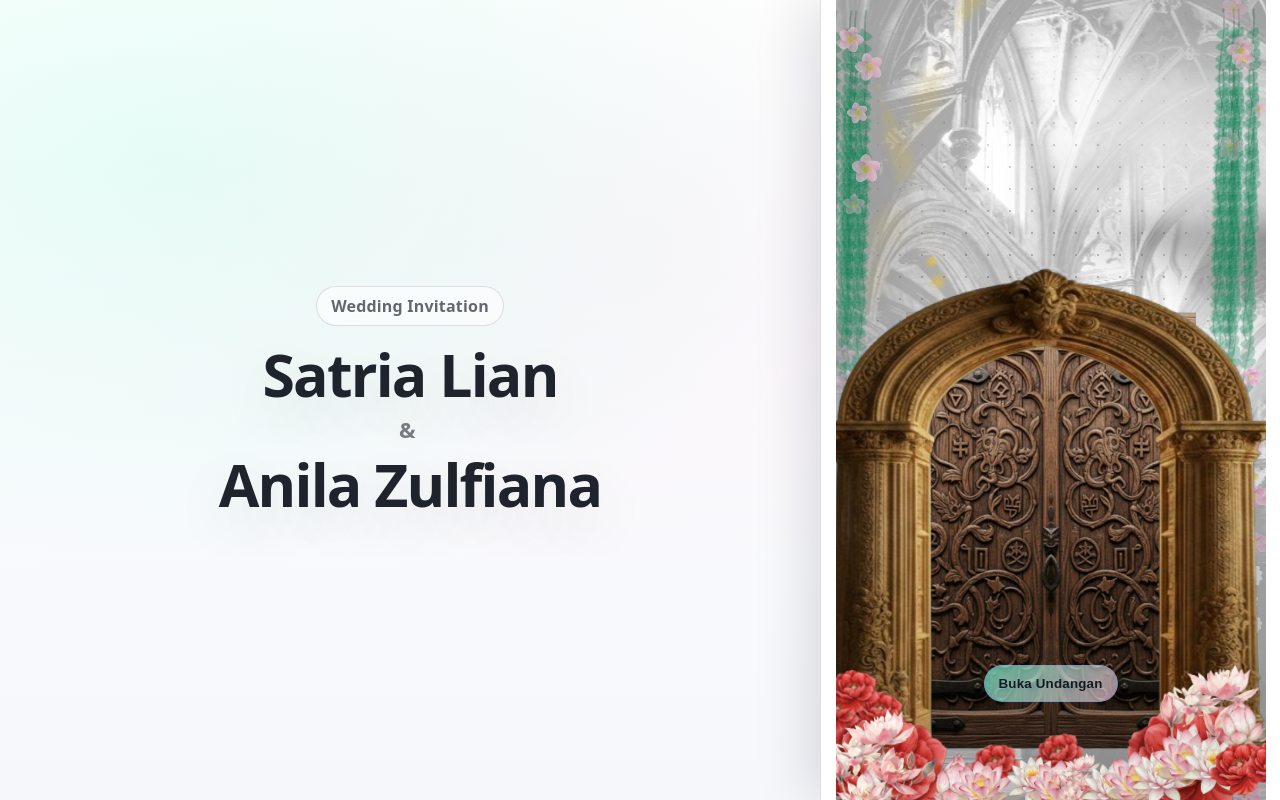
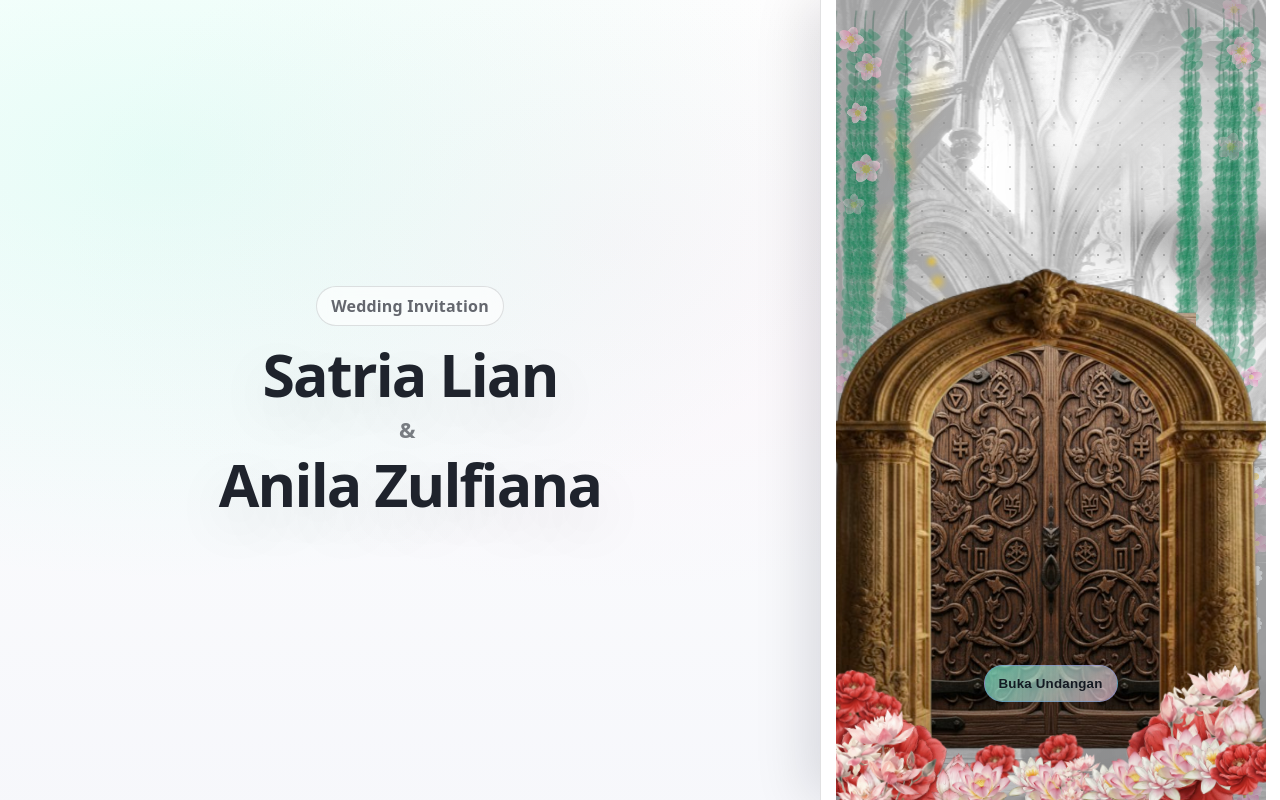
Before and after one commit to yurasera/FloWedding, a React (Vite) app: page / in a window 1280 px wide. Built offline with nearby package versions, Linux system fonts and the light colour scheme.

Commit message:
refactor: ivyLayer count

```diff
--- a/src/components/microParallax/IvyLayer.jsx
+++ b/src/components/microParallax/IvyLayer.jsx
@@ -92,13 +92,16 @@ export default function IvyLayer() {
     <ParallaxLayer speed={0.08} range={220} mouseX={22} mouseY={14} rotateX={0} rotateY={0} className="micro-layer micro-ivy">
       <div className="ivy-corners" aria-hidden="true">
         {makeInstances("left", -10)}
-        {makeInstances("left", 5)}
         {makeInstances("left", 10)}
         {makeInstances("left", 20)}
+        {makeInstances("left", 28)}
+        {makeInstances("left", 60)}
         {makeInstances("right", -10)}
         {makeInstances("right", 5)}
         {makeInstances("right", 10)}
         {makeInstances("right", 20)}
+        {makeInstances("right", 48)}
+        {makeInstances("right", 55)}
       </div>
     </ParallaxLayer>
   );
```
